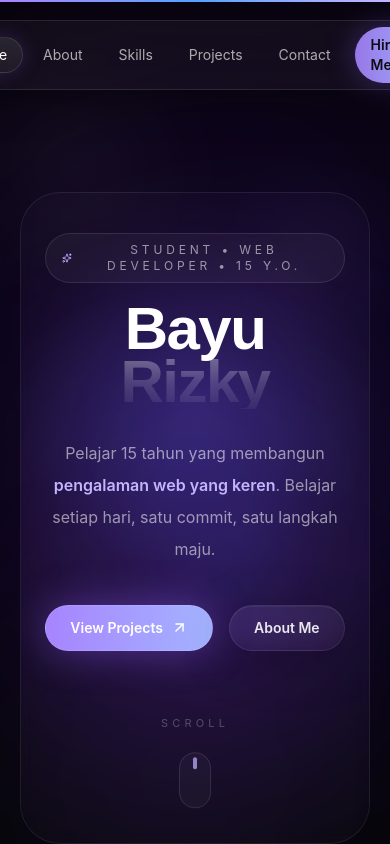
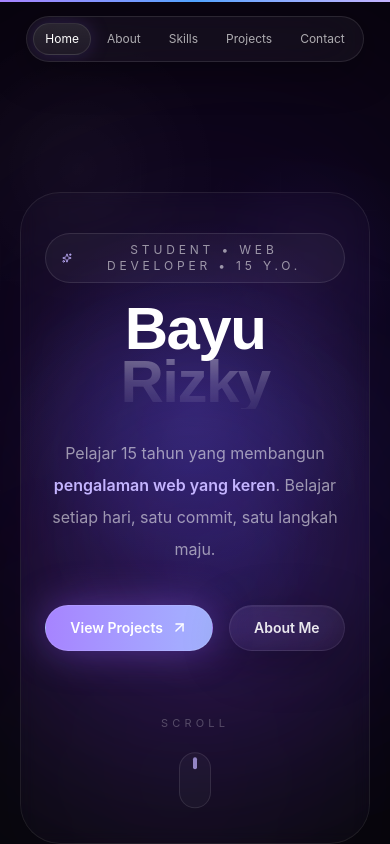
Before and after one commit to KingAldy/my-porto, a React app: page / in a window 390 px wide. Shown: the top 844 px of the page. Built offline with nearby package versions, Linux system fonts and the light colour scheme; the HTML template or start-up script is replaced by a standard one.

Commit message:
optimal for mobile

```diff
--- a/src/App.tsx
+++ b/src/App.tsx
@@ -20,6 +20,7 @@ import {
   CalendarDays,
   GraduationCap,
   ExternalLink,
+  Linkedin,
 } from "lucide-react";
 
 type SkillBar = {
@@ -41,73 +42,38 @@ const SOCIALS = {
   telegram: "https://t.me/aldyzzxy",
   github: "https://github.com/KingAldy",
   instagram: "https://instagram.com/dyyforyous",
+  linkedin: "https://linkedin.com/in/bayu-rizky-aldiano-9944lett",
   email: "mailto:tubulyubul@gmail.com",
 };
 
 const skillBars: SkillBar[] = [
-  { name: "JavaScript", level: 88, color: "from-yellow-300 to-amber-500" },
+  { name: "JavaScript", level: 90, color: "from-yellow-300 to-amber-500" },
   { name: "TypeScript", level: 78, color: "from-sky-400 to-blue-500" },
-  { name: "React", level: 82, color: "from-cyan-300 to-sky-500" },
-  { name: "HTML5", level: 96, color: "from-orange-400 to-red-500" },
-  { name: "CSS3", level: 90, color: "from-blue-400 to-indigo-500" },
+  { name: "React", level: 80, color: "from-cyan-300 to-sky-500" },
+  { name: "HTML", level: 85, color: "from-orange-400 to-red-500" },
+  { name: "CSS", level: 86, color: "from-blue-400 to-indigo-500" },
   { name: "TailwindCSS", level: 86, color: "from-cyan-300 to-teal-400" },
-  { name: "Python", level: 69, color: "from-indigo-300 to-blue-600" },
-  { name: "GSAP", level: 63, color: "from-lime-300 to-green-500" },
+  { name: "Python", level: 70, color: "from-indigo-300 to-blue-600" },
+  { name: "Shell / Linux", level: 75, color: "from-lime-300 to-green-500" },
 ];
 
 const projects: Project[] = [
   {
-    year: "2024",
-    title: "Portfolio Website",
+    year: "2025",
+    title: "AldyVerse Music",
     description:
-      "Website portfolio pribadi dengan React, TypeScript, motion effect, dan visual neon gelap yang elegan.",
-    tags: ["React", "TypeScript", "Three.js", "GSAP"],
-    accent: "from-violet-400/70 to-fuchsia-500/60",
+      "Website musik personal menggunakan Spotify API — browse lagu, playlist, dan artist favoritmu dengan tampilan yang fresh dan modern.",
+    tags: ["React", "Spotify API", "TypeScript", "TailwindCSS"],
+    accent: "from-green-400/70 to-emerald-500/60",
     href: "#",
   },
   {
     year: "2024",
-    title: "To-Do App",
+    title: "Portfolio Website",
     description:
-      "Aplikasi manajemen tugas drag & drop dengan filter, dark mode, dan UX yang simpel tapi modern.",
-    tags: ["React", "JavaScript", "TailwindCSS"],
-    accent: "from-violet-500/70 to-blue-500/60",
-    href: "#",
-  },
-  {
-    year: "2024",
-    title: "Landing Page Sekolah",
-    description:
-      "Landing page modern untuk acara sekolah dengan animasi halus dan layout yang rapi untuk mobile maupun desktop.",
-    tags: ["HTML5", "CSS3", "JavaScript", "GSAP"],
-    accent: "from-cyan-400/70 to-sky-500/60",
-    href: "#",
-  },
-  {
-    year: "2023",
-    title: "Weather App",
-    description:
-      "Aplikasi cuaca real-time dengan integrasi API dan UI card-based yang clean dan mudah dipakai.",
-    tags: ["React", "API", "TailwindCSS"],
-    accent: "from-pink-400/70 to-fuchsia-500/60",
-    href: "#",
-  },
-  {
-    year: "2023",
-    title: "Python Calculator",
-    description:
-      "Kalkulator desktop Python untuk operasi dasar sampai kalkulasi tertentu dengan tampilan yang sederhana.",
-    tags: ["Python", "Tkinter"],
-    accent: "from-sky-400/70 to-indigo-500/60",
-    href: "#",
-  },
-  {
-    year: "2023",
-    title: "Quiz App",
-    description:
-      "Aplikasi kuis interaktif dengan score, timer, dan pengalaman belajar yang lebih engaging.",
-    tags: ["JavaScript", "HTML5", "CSS3"],
-    accent: "from-lime-300/70 to-green-500/60",
+      "Website portfolio pribadi dengan React, TypeScript, motion effect, dan visual neon gelap yang elegan. Ini yang lagi kamu lihat!",
+    tags: ["React", "TypeScript", "Framer Motion", "TailwindCSS"],
+    accent: "from-violet-400/70 to-fuchsia-500/60",
     href: "#",
   },
 ];
@@ -201,13 +167,13 @@ function Preloader({ done }: { done: () => void }) {
           transition={{ delay: 0.08, duration: 0.65 }}
           className="text-4xl font-black tracking-tight text-white md:text-7xl"
         >
-          Welcome To My Portofolio
+          Welcome To My Porotofolio
         </motion.h1>
 
         <motion.p
           initial={{ opacity: 0 }}
           animate={{ opacity: 1 }}
-          transition={{ delay: 0.22, duration: 0.55 }}
+          transition={{ delay: 0.22, duration: 1.1 }}
           className="mt-4 text-xs uppercase tracking-[0.38em] text-white/45"
         >
           Loading experience...
@@ -292,7 +258,7 @@ function Navbar() {
   ] as const;
 
   return (
-    <div className="pointer-events-none fixed inset-x-0 top-5 z-50 px-4">
+    <div className="pointer-events-none fixed inset-x-0 top-4 z-50 px-3 sm:top-5 sm:px-4">
   <div className="mx-auto flex max-w-7xl justify-center lg:justify-between">
         <motion.div
           initial={{ y: -28, opacity: 0 }}
@@ -313,7 +279,7 @@ function Navbar() {
   initial={{ y: -28, opacity: 0 }}
   animate={{ y: 0, opacity: 1 }}
   transition={{ duration: 0.55, delay: 0.06 }}
-          className="pointer-events-auto flex items-center gap-1 rounded-full border border-white/10 bg-white/[0.04] p-1.5 shadow-[0_8px_40px_rgba(0,0,0,0.35)] backdrop-blur-xl"
+  className="pointer-events-auto flex max-w-full items-center gap-1 overflow-x-auto whitespace-nowrap rounded-full border border-white/10 bg-white/[0.04] p-1.5 shadow-[0_8px_40px_rgba(0,0,0,0.35)] backdrop-blur-xl [scrollbar-width:none] [-ms-overflow-style:none] [&::-webkit-scrollbar]:hidden"
 >
   {items.map(([label, id]) => {
     const active = activeSection === id;
@@ -321,7 +287,7 @@ function Navbar() {
       <a
         key={id}
         href={`#${id}`}
-                className="relative rounded-full px-4 py-2 text-sm text-white/65 transition hover:text-white md:px-5"
+        className="relative shrink-0 rounded-full px-3 py-2 text-xs text-white/65 transition hover:text-white sm:px-4 sm:text-sm md:px-5"
       >
         {active && (
           <motion.span
@@ -341,7 +307,7 @@ function Navbar() {
     href={SOCIALS.telegram}
     target="_blank"
     rel="noreferrer"
-            className="ml-1 inline-flex items-center gap-2 rounded-full bg-gradient-to-r from-violet-400/90 to-indigo-300 px-4 py-2 text-sm font-semibold text-[#0c0c12] shadow-[0_0_30px_rgba(139,92,246,0.35)] transition hover:brightness-110"
+    className="ml-1 hidden shrink-0 items-center gap-2 rounded-full bg-gradient-to-r from-violet-400/90 to-indigo-300 px-4 py-2 text-sm font-semibold text-[#0c0c12] shadow-[0_0_30px_rgba(139,92,246,0.35)] transition hover:brightness-110 sm:inline-flex"
   >
     Hire Me
     <ArrowUpRight size={16} />
@@ -932,9 +898,20 @@ export default function App() {
                       <Instagram className="mx-auto text-white/70" size={20} />
                       <div className="mt-4 text-sm text-white/80">Instagram</div>
                     </a>
+
+                  <a
+                      href={SOCIALS.linkedin}
+                      target="_blank"
+                      rel="noreferrer"
+                      className="rounded-[1.5rem] border border-blue-400/15 bg-gradient-to-b from-blue-500/10 to-blue-400/5 px-4 py-5 shadow-[0_0_30px_rgba(59,130,246,0.12)] transition hover:brightness-110"
+                    >
+                      <Linkedin className="mx-auto text-blue-400" size={20} />
+                      <div className="mt-3 text-sm text-white/90">LinkedIn</div>
+                    </a>
                   </div>
 
-                  <div className="mt-10">
+                  <div className="mt-8 sm:mt-10">
+
                     <a
                       href={SOCIALS.email}
                       className="inline-flex items-center gap-3 rounded-full bg-gradient-to-r from-violet-400 to-indigo-300 px-7 py-4 text-sm font-bold text-[#0d0c13] shadow-[0_0_40px_rgba(139,92,246,0.38)] transition hover:brightness-110"
```
Lines whose indentation alone changed are shown as unchanged.
